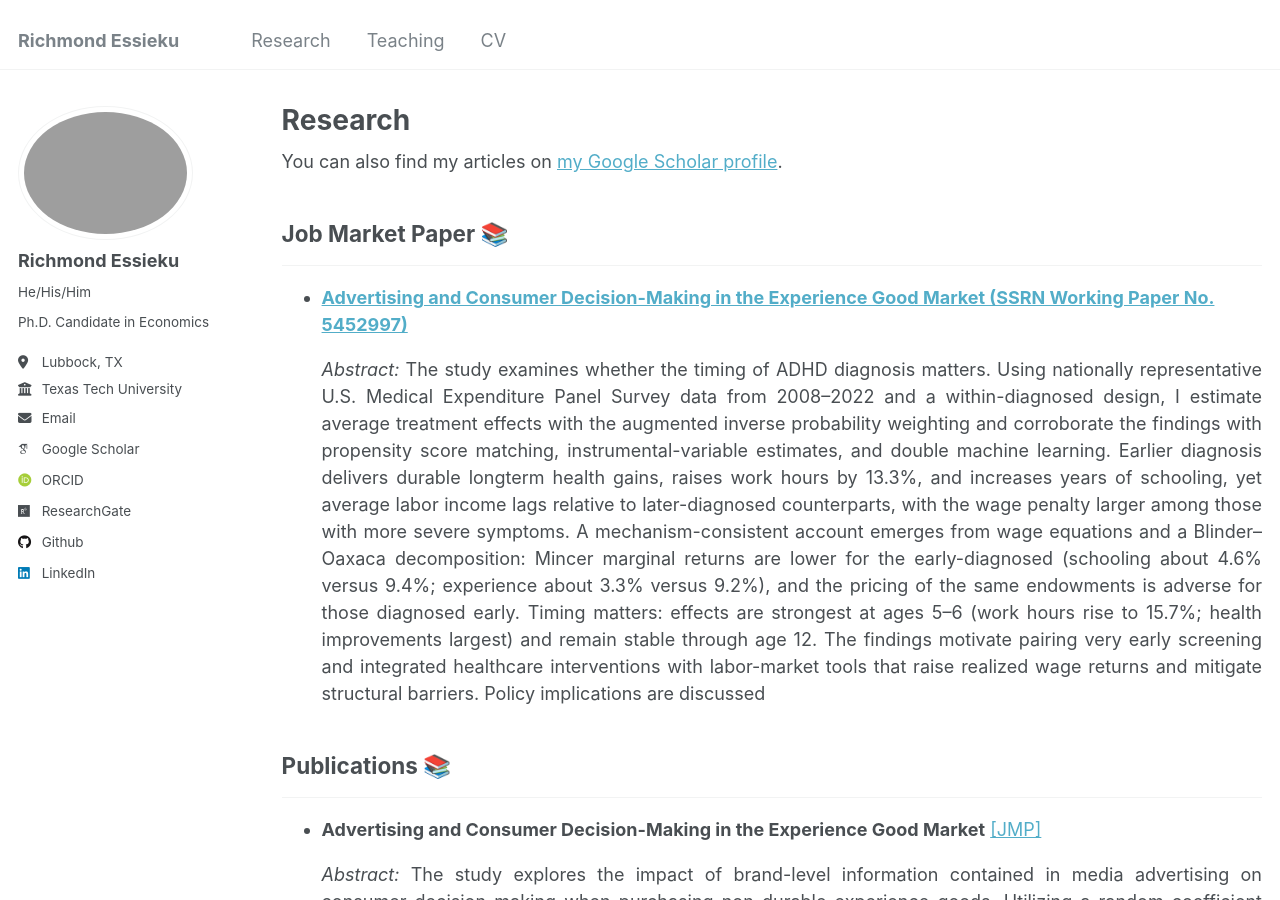
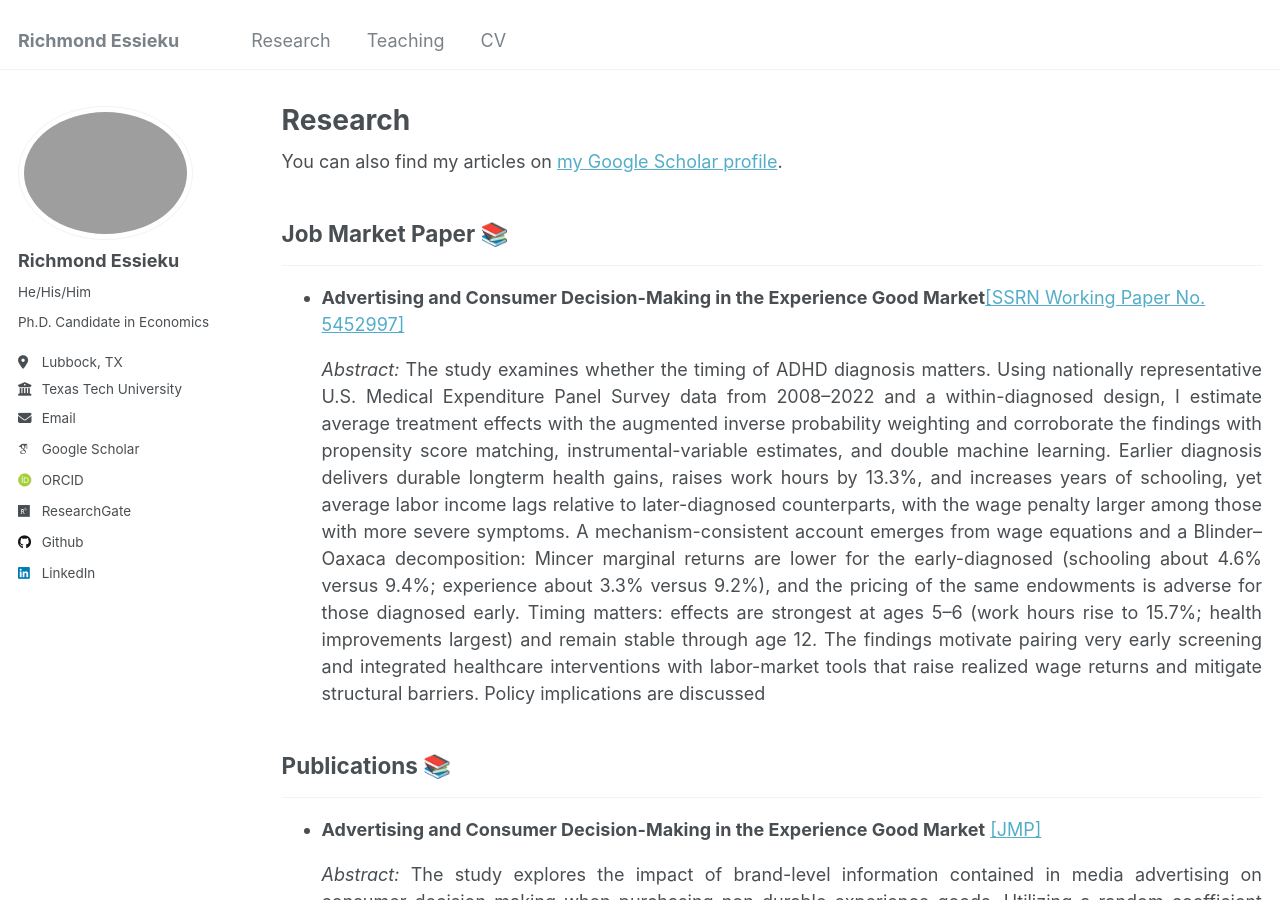
Before and after one commit to essieku/essieku.github.io, a Jekyll site: the page built from _pages/publications.html, in a window 1280 px wide and 900 px high. Built offline with Jekyll 4.4.1, drawn with Linux system fonts in a browser that asks for light colours; some web fonts are replaced.

```diff
--- a/_pages/publications.html
+++ b/_pages/publications.html
@@ -16,7 +16,7 @@ author_profile: true
   <h2>Job Market Paper &#128218;</h2>
     <hr> <!-- This adds a horizontal line below the heading -->
           <ul>
-            <li><a href="https://papers.ssrn.com/sol3/papers.cfm?abstract_id=5099995" target="_blank"><strong>Advertising and Consumer Decision-Making in the Experience Good Market (SSRN Working Paper No. 5452997)</strong> </a>
+            <li><strong>Advertising and Consumer Decision-Making in the Experience Good Market</strong><a href="https://papers.ssrn.com/sol3/papers.cfm?abstract_id=5099995" target="_blank">[SSRN Working Paper No. 5452997]</a>
                 <p align="justify">
                   <i>Abstract:</i> The study examines whether the timing of ADHD diagnosis matters. Using nationally representative U.S. Medical Expenditure Panel Survey data from 2008–2022 and a within-diagnosed design, I estimate average treatment effects with the augmented inverse probability weighting and corroborate the findings with propensity score
 matching, instrumental-variable estimates, and double machine learning. Earlier diagnosis delivers durable longterm health gains, raises work hours by 13.3%, and increases years of schooling, yet average labor income lags
```
